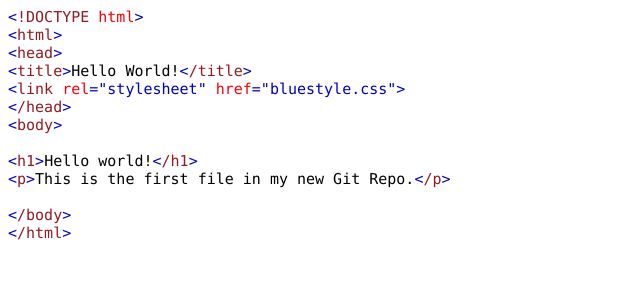
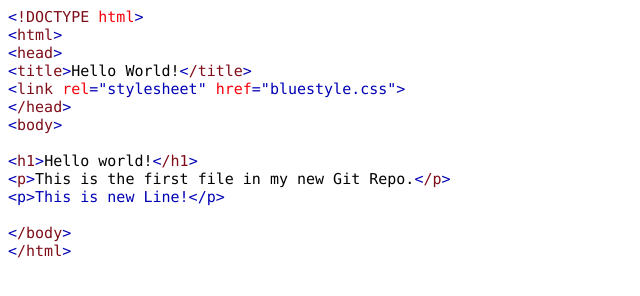
Before and after one commit to ncj71Psr/GitrulesPratice, a plain HTML site: page index.html in a window 1280 px wide. Shown: the whole page, without its empty margins (0-640 px from the left). Drawn offline with Linux system fonts and the light colour scheme.

Commit message:
Updated index.html with a new Line

```diff
--- a/index.html
+++ b/index.html
@@ -7,14 +7,13 @@
   <meta name="Generator" content="Cocoa HTML Writer">
   <meta name="CocoaVersion" content="2113.4">
   <style type="text/css">
-    p.p1 {margin: 0.0px 0.0px 0.0px 0.0px; font: 15.0px Menlo; color: #921a20; -webkit-text-stroke: #921a20}
-    p.p2 {margin: 0.0px 0.0px 0.0px 0.0px; font: 15.0px Menlo; -webkit-text-stroke: #000000}
-    p.p3 {margin: 0.0px 0.0px 0.0px 0.0px; font: 15.0px Menlo; color: #0000c2; -webkit-text-stroke: #0000c2}
-    p.p4 {margin: 0.0px 0.0px 0.0px 0.0px; font: 15.0px Menlo; -webkit-text-stroke: #000000; min-height: 18.0px}
-    span.s1 {font-kerning: none; color: #0000c2; -webkit-text-stroke: 0px #0000c2}
+    p.p1 {margin: 0.0px 0.0px 0.0px 0.0px; font: 15.0px Menlo; color: #7e0d19; -webkit-text-stroke: #7e0d19}
+    p.p2 {margin: 0.0px 0.0px 0.0px 0.0px; font: 15.0px Menlo; color: #000000; -webkit-text-stroke: #000000}
+    p.p3 {margin: 0.0px 0.0px 0.0px 0.0px; font: 15.0px Menlo; color: #0000b5; -webkit-text-stroke: #0000b5}
+    span.s1 {font-kerning: none; color: #0000b5; -webkit-text-stroke: 0px #0000b5}
     span.s2 {font-kerning: none}
-    span.s3 {font-kerning: none; color: #fb0007; -webkit-text-stroke: 0px #fb0007}
-    span.s4 {font-kerning: none; color: #921a20; -webkit-text-stroke: 0px #921a20}
+    span.s3 {font-kerning: none; color: #f6000b; -webkit-text-stroke: 0px #f6000b}
+    span.s4 {font-kerning: none; color: #7e0d19; -webkit-text-stroke: 0px #7e0d19}
     span.s5 {font-kerning: none; background-color: #ffffff}
   </style>
 </head>
@@ -26,10 +25,13 @@
 <p class="p3"><span class="s2">&lt;</span><span class="s4">link</span><span class="s3"> rel</span><span class="s2">="stylesheet"</span><span class="s3"> href</span><span class="s2">="bluestyle.css"&gt;</span></p>
 <p class="p1"><span class="s1">&lt;</span><span class="s2">/head</span><span class="s1">&gt;</span></p>
 <p class="p1"><span class="s1">&lt;</span><span class="s2">body</span><span class="s1">&gt;</span></p>
-<p class="p4"><span class="s2"></span><br></p>
+<p class="p2"><span class="s2"><br>
+</span></p>
 <p class="p2"><span class="s1">&lt;</span><span class="s4">h1</span><span class="s1">&gt;</span><span class="s5">Hello world!</span><span class="s1">&lt;</span><span class="s4">/h1</span><span class="s1">&gt;</span></p>
 <p class="p2"><span class="s1">&lt;</span><span class="s4">p</span><span class="s1">&gt;</span><span class="s5">This is the first file in my new Git Repo.</span><span class="s1">&lt;</span><span class="s4">/p</span><span class="s1">&gt;</span></p>
-<p class="p4"><span class="s2"></span><br></p>
+<p class="p3"><span class="s2">&lt;p&gt;This is new Line!&lt;/p&gt;</span></p>
+<p class="p2"><span class="s2"><br>
+</span></p>
 <p class="p1"><span class="s1">&lt;</span><span class="s2">/body</span><span class="s1">&gt;</span></p>
 <p class="p1"><span class="s1">&lt;</span><span class="s2">/html</span><span class="s1">&gt;</span></p>
 </body>
```
